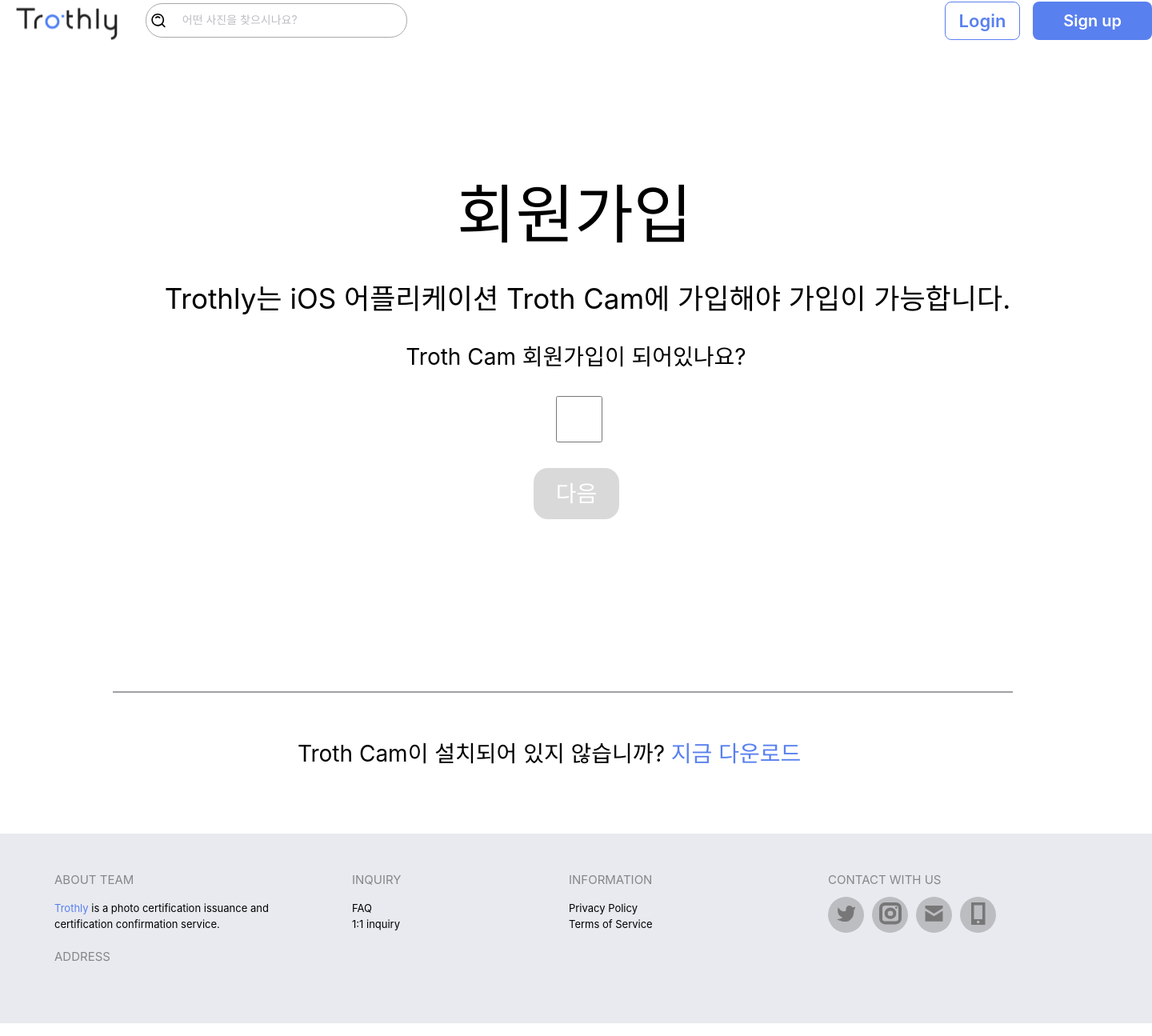
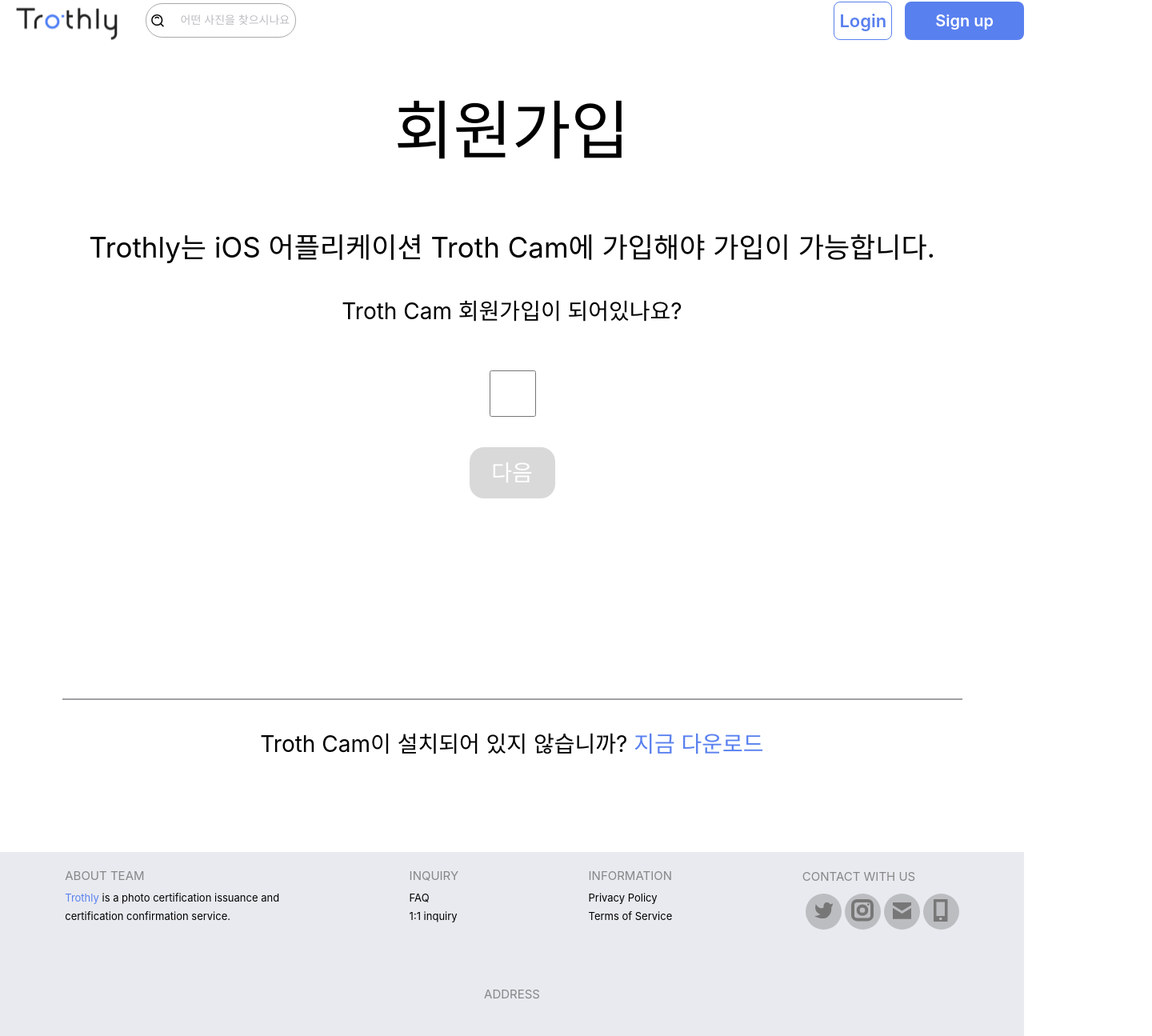
Before and after one commit to Troth-Cam/TrothCam_Web, a React (Create React App) app in the folder trothcam_web/: page /register in a window 1280 px wide. Shown: the part 9-1304 px from the top of the page at 80% size, 1440 px wide, since content can reach past the window. Built offline with nearby package versions, Linux system fonts and the light colour scheme.

Commit message:
[MOD]코드 수정

```diff
--- a/trothcam_web/src/components/Footer.jsx
+++ b/trothcam_web/src/components/Footer.jsx
@@ -8,21 +8,30 @@
 
 
 const FooterContainer=styled.footer`
-    position:relative;
+
+
     width: 1440px;
     height: 237px;
 
     display: flex;
+    align-items: flex-start;
+    flex-direction: column;
 
-    align-items:center;
+
+
     background-color:#E8EAEF;
+
 
 `;
 
 const LineContainer = styled.div`
+    position:relative;
+    display: flex;
+    justify-content: space-around;
+    align-items:center;
 
-    justify-content: space-between; // 아이템 사이에 공간 분배
-    width: 125px;
+    width: 100%;
+
     height:140px;
     font-family: Inter;
     font-size: 15px;
@@ -35,54 +44,82 @@
 
 `;
 
-const AboutTeam = styled.span`
-    position:absolute;
-    width: 125px;
-    height: 15px;
+const StyledComponent = styled.span`
+    margin: 0 vw;
+    font-size: 15px;
 
-    left: 68px;
+    @media (max-width: 768px) {
+        font-size: 7px;
+
+
+    }
+
+    @media (max-width: 576px) {
+        font-size: 5px;
+
+    }
+`;
+
+
+const AboutTeam = styled(StyledComponent)`
+
+`;
+
+const Inquiry = styled(StyledComponent)`
+
+`;
+
+const Info = styled(StyledComponent)`
 
 
 `;
 
-const Inquiry = styled.span`
-    position:absolute;
+const Contact = styled(StyledComponent)`
 
-    left: 440px;
-`;
-
-const Info = styled.span`
-    position:absolute;
-
-
-    left:711px;
-`;
-
-const Contact = styled.span`
-    position:absolute;
-
-    left:1035px;
 `;
 
 const CircleButton = styled.button`
-    position:absolute;
 
-    left:0px;
+    margin-top:12px;
+    margin-left:4px;
     width: 45px;
     height: 45px;
-    top:11px;
+
     background: #BCBDC1;
     border-radius: 50%;
     border:none;
 
+    @media (max-width: 768px) {
+      width: 30px;
+      height: 30px;
+   }
 
+    @media (max-width: 576px) {
+      width: 18px;
+      height: 18px;
+
+    }
+
+`;
+
+const ResponsiveImage = styled.img`
+  @media (max-width: 768px) {
+    width: 18px;
+    height: 18px;
+  }
+
+  @media (max-width: 576px) {
+    margin-left:-2px;
+    width: 10px;
+    height: 10px;
+  }
 `;
 
 
 
 const Paragraph = styled.p`
-    position: absolute;
-    /* 위치를 다르게 설정 */
+    //position: absolute;
+
 
 
     white-space: nowrap;
@@ -90,18 +127,27 @@
     font-family: Inter;
     font-size: 13px;
     font-weight: 400;
-    line-height: 22px;
+    line-height: 10px;
     letter-spacing: 0em;
     text-align: left;
+
+    @media (max-width: 768px) {
+      font-size: 7px;
+
+
+  }
+
+  @media (max-width: 576px) {
+      font-size: 5px;
+
+  }
 
 
 `;
 
 
 const Address = styled.span`
-    position:absolute;
-    top: 145px;
-    left: 68px;
+
 
     font-family: Inter;
     font-size: 15px;
@@ -110,6 +156,7 @@
     letter-spacing: 0em;
     text-align: left;
     color: #777777DD;
+
 
 
 `;
@@ -145,22 +192,29 @@
         </Info>
         <Contact>
             CONTACT WITH US
-          <CircleButton style={{top: '30px', left:'0px'}} onClick={() => window.location.href='https://twitter.com'}>
-              <img src={TwitterIcon} style={{width: '23px', height: '20px'}} alt="Twitter" />
+            <div style={{ display: 'flex', justifyContent: 'space-between', width: '100%'}}>
+
+            <CircleButton  onClick={() => window.location.href='https://twitter.com'}>
+                <ResponsiveImage src={TwitterIcon}  alt="Twitter" />
             </CircleButton>
-          <CircleButton style={{top: '30px', left:'55px'}} onClick={() => window.location.href='https://instagram.com'}>
-              <img src={InstaIcon} style={{width: '32px', height: '32px'}} alt="Instagram" />
+            <CircleButton  onClick={() => window.location.href='https://instagram.com'}>
+                <ResponsiveImage src={InstaIcon} alt="Instagram" />
             </CircleButton>
-          <CircleButton style={{top: '30px', left:'110px'}} onClick={() => window.location.href='mailto:info@yourwebsite.com'}>
-              <img src={EmailIcon} style={{width: '23px', height: '20px'}} alt="Email" />
+            <CircleButton  onClick={() => window.location.href='mailto:info@yourwebsite.com'}>
+                <ResponsiveImage src={EmailIcon} alt="Email" />
             </CircleButton>
-          <CircleButton style={{top: '30px', left:'165px'}} onClick={() => window.location.href='tel:+1234567890'}>
-              <img src={PhoneIcon} style={{width: '18px', height: '28px'}} alt="Phone" />
+            <CircleButton  onClick={() => window.location.href='tel:+1234567890'}>
+                <ResponsiveImage src={PhoneIcon}  alt="Phone" />
             </CircleButton>
+          </div>
         </Contact>
 
       </LineContainer>
+
+      <LineContainer>
         <Address>ADDRESS</Address>
+      </LineContainer>
+
     </FooterContainer>
   );
 };
--- a/trothcam_web/src/components/Register.jsx
+++ b/trothcam_web/src/components/Register.jsx
@@ -9,127 +9,177 @@
 
 // 페이지의 크기를 지정하는 스타일드 컴포넌트를 만듭니다.
 const PageContainer = styled.div`
-    position:relative;
-    width: 1440px;
-    height: 1288px;
+    display: flex;
+    flex-direction: column;
+    justify-content: center;
+
     background-color: #ffffff;
 
 `;
 
 const FooterContainer = styled.footer`
-    position: absolute;
-    width: 1440px;
+    display: flex;
+    justify-content: center;
+    margin-top:100px;
+
     height: 237px;
-    bottom: 0; // 'top' 대신 'bottom'을 사용하여 컨테이너의 하단에 위치하도록 합니다.
-    display: flex;
     align-items: center;
     background-color: #E8EAEF;
 `;
 
 
 const RegisterText = styled.h1`
-    position: absolute;
-    width: 295px;
-    height: 97px;
-    top: 174px;
-    left: 571px;
+    display: flex;
+    justify-content: center;
+    align-items: center;
+
+
     font-family: Inter;
     font-size: 80px;
     font-weight: 400;
     line-height: 97px;
     letter-spacing: 0em;
-    text-align: left;
     color: #000000;
+
+    @media (max-width:1100px) {
+        font-size: 40px;
+        line-height: 48px;
+      }
 `;
 
 const RegisterText1 = styled.h1`
-    position: absolute;
-    width: 1059px;
-    height: 42px;
-    top: 338px;
-    left: 205px;
+    display: flex;
+    justify-content: center;
+    align-items: center;
+
+
     font-family: Inter;
     font-size: 35px;
     font-weight: 400;
     line-height: 42px;
     letter-spacing: 0em;
-    text-align: center;
+    color: #000000;
 
-    color: #000000;
+    @media (max-width:1100px) {
+        font-size: 17px;
+        line-height: 21px;
+      }
+
 `;
 
 const RegisterText2 = styled.h1`
-    position: absolute;
-    width: 426px;
-    height: 34px;
-    top: 419px;
-    left: 507px;
+    display: flex;
+    justify-content: center;
+    align-items: center;
+
     font-family: Inter;
     font-size: 28px;
     font-weight: 400;
     line-height: 34px;
     letter-spacing: 0em;
-    text-align: center;
+    color: #000000;
+
+    @media (max-width:1100px) {
+        font-size: 14px;
+        line-height: 17px;
+      }
 
 
-    color: #000000;
 `;
 
+const CheckboxContainer = styled.div`
+    display: flex;
+    justify-content: center;
+    align-items: center;
+    margin-top:35px;
+
+`;
+
+
 const Checkbox = styled.input.attrs({ type: 'checkbox' })`
-  position: absolute;
+
     width: 58px;
     height: 58px;
-  top: 501px;
-  left: 691px;
+
     border: 2px solid #000000;
+
+    @media (max-width:1100px) {
+        width: 29px;
+        height: 29px;
+
+    }
+
+`;
+
+const ButtonContainer = styled.div`
+    display: flex;
+    justify-content: center;
+    align-items: center;
+    margin-top:35px;
 
 `;
 
 const Button = styled.button`
-    position: absolute;
+
     width: 107px;
     height: 64px;
-    top: 594px;
-    left: 667px;
+
     border-radius: 18px;
     font-family: Inter;
     font-size: 28px;
     font-weight: 400;
     line-height: 34px;
     letter-spacing: 0em;
-    text-align: center;
     border: none;
 
     color: ${props => (props.checked ? '#000000' : '#ffffff')};
     background-color: ${props => (props.checked ? '#5980EF': '#D9D9D9')};
 
+    @media (max-width: 1100px) {
+        width: 53px;
+        height: 32px;
+        font-size: 14px;
+        line-height: 22px;
+      }
 
 `;
 
 const Line = styled.hr`
-  position: absolute;
+    display: flex;
+    justify-content: center;
+    align-items: center;
     width: 1123.0111083984375px;
-  top: 865px;
-  left: 141px;
-  border: 1px solid black;
+    margin-top:250px;
+
     transform: rotate(0deg);
     border: 1px solid #9FA0A3;
+
+    @media (max-width: 1100px) {
+        width: 90%;
+        margin-top:150px;
+    }
 
 `;
 
 const Download = styled.h1`
-    position: absolute;
-    width: 662px;
-    height: 34px;
-    top: 915px;
-    left: 372px;
+    display: flex;
+    justify-content: center;
+    align-items: center;
+
+
+    margin-top: 30px;
+
     font-family: Inter;
     font-size: 28px;
     font-weight: 400;
     line-height: 34px;
     letter-spacing: 0em;
-    text-align: left;
     color:black;
+
+    @media (max-width: 1100px) {
+        font-size: 14px;
+        line-height: 1px;
+      }
 
 
 `;
@@ -166,15 +216,18 @@
             <RegisterText>회원가입</RegisterText>
             <RegisterText1>Trothly는 iOS 어플리케이션 Troth Cam에 가입해야 가입이 가능합니다.</RegisterText1>
             <RegisterText2>Troth Cam 회원가입이 되어있나요?</RegisterText2>
+            <CheckboxContainer>
                 <Checkbox checked={checked} onChange={handleCheckboxChange} />
+            </CheckboxContainer>
+            <ButtonContainer>
                 <Button checked={checked} onClick={handleButtonClick}>다음</Button>
-
+            </ButtonContainer>
 
 
             <Line></Line>
             <Download>
                 <span>Troth Cam이 설치되어 있지 않습니까?</span>
-                <a href="https://your-download-url.com" target="_blank" rel="noopener noreferrer" style={{color:'#5980EF', textDecoration: 'none'}}> 지금 다운로드</a>
+                <a href="https://your-download-url.com" target="_blank" rel="noopener noreferrer" style={{color:'#5980EF', textDecoration: 'none'}}>&nbsp;지금 다운로드</a>
             </Download>
             <FooterContainer>
                 <Footer />
```
Lines whose indentation alone changed are shown as unchanged.
